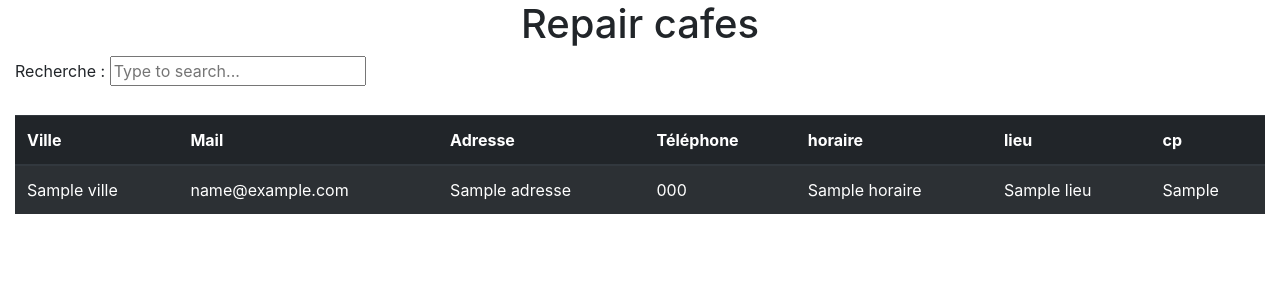
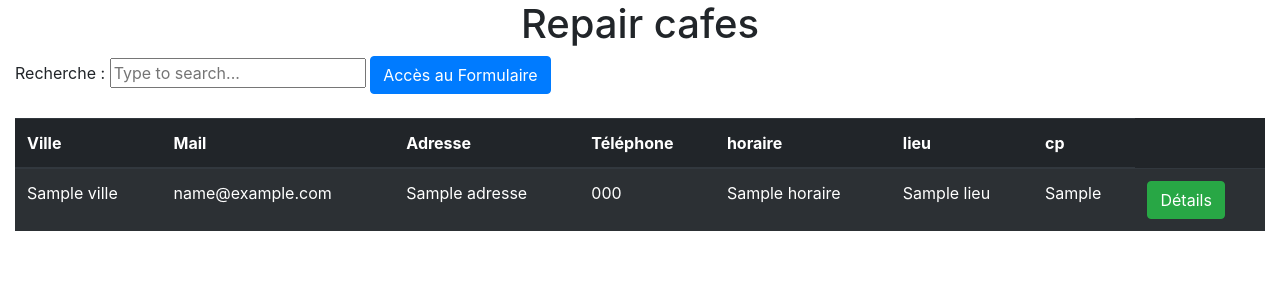
Before and after one commit to sebtex1/TP_NoSQL_VFYSK, a Flask app: template Flask_api/templates/pages/home.html in a window 1280 px wide. Shown: the top 300 px of the page. Run offline with Flask 2, Linux system fonts and the light colour scheme; the template is opened without the code that fills it: most values are stand-ins (such as "Sample title", 1, 10 or a date in 2020); some libraries are stand-ins or nearby versions.

Commit message:
Ajout bouton in home

```diff
--- a/Flask_api/app.py
+++ b/Flask_api/app.py
@@ -17,7 +17,10 @@ if __name__ == "__main__":
 
 @app.route('/')
 def helloWorld():
-    return render_template('pages/home.html')
+    request = mongo.db.coll1.find({}, {"_id": 0, "datasetid": 0, "recordid": 0, "geometry": 0, "record_timestamp": 0, "fields.ville0": 0})
+    resp = dumps(request)
+    jsonData = json.loads(resp)
+    return render_template('pages/home.html', jsonData=jsonData)
 
 @app.route('/read')
 def readRepairs():
--- a/Flask_api/templates/pages/home.html
+++ b/Flask_api/templates/pages/home.html
@@ -6,8 +6,7 @@
   <meta charset="UTF-8">
 
     <title>home page </title>
-    <link rel="stylesheet" href="{{ url_for('static',filename='pages/homestyle.css') }}" >
-    <link rel="stylesheet" href="https://maxcdn.bootstrapcdn.com/bootstrap/4.0.0/css/bootstrap.min.css" integrity="sha384-Gn5384xqQ1aoWXA+058RXPxPg6fy4IWvTNh0E263XmFcJlSAwiGgFAW/dAiS6JXm" crossorigin="anonymous">
+    <link rel="stylesheet" href="https://maxcdn.bootstrapcdn.com/bootstrap/4.0.0/css/bootstrap.min.css">
 
 </head>
  <body>
@@ -31,6 +30,8 @@
     <option value="cp">
     <option value="specialité ">
   </datalist>
+
+  <a class="btn btn-primary" href="#">Accès au Formulaire</a>
   </div>
 
   <br>
@@ -62,6 +63,7 @@
               <td> {{data.fields.horaire}}</td>
               <td> {{data.fields.lieu}}</td>
               <td> {{data.fields.cp}}</td>
+              <td> <a class="btn btn-success" href="#">Détails</a> </td>
             </tr>
           </tbody>
           {% endfor %}
```
